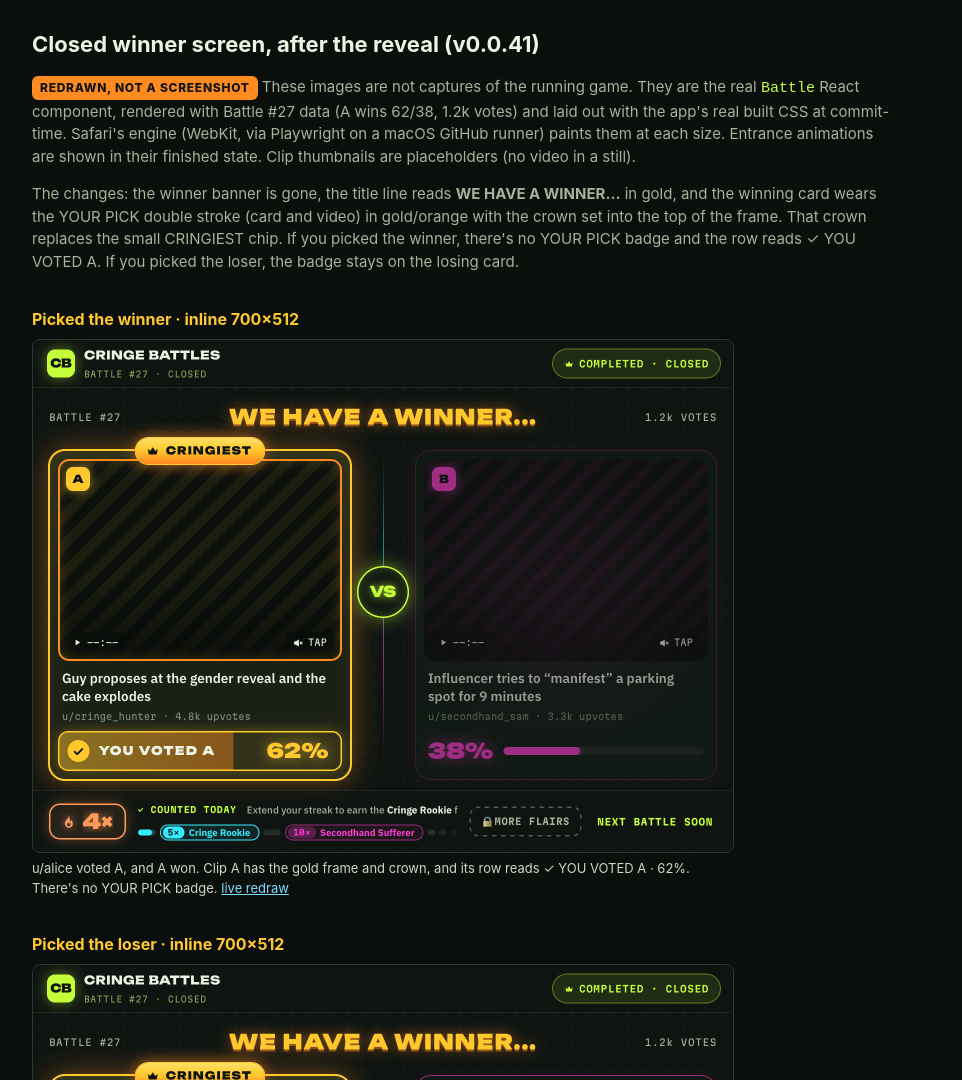
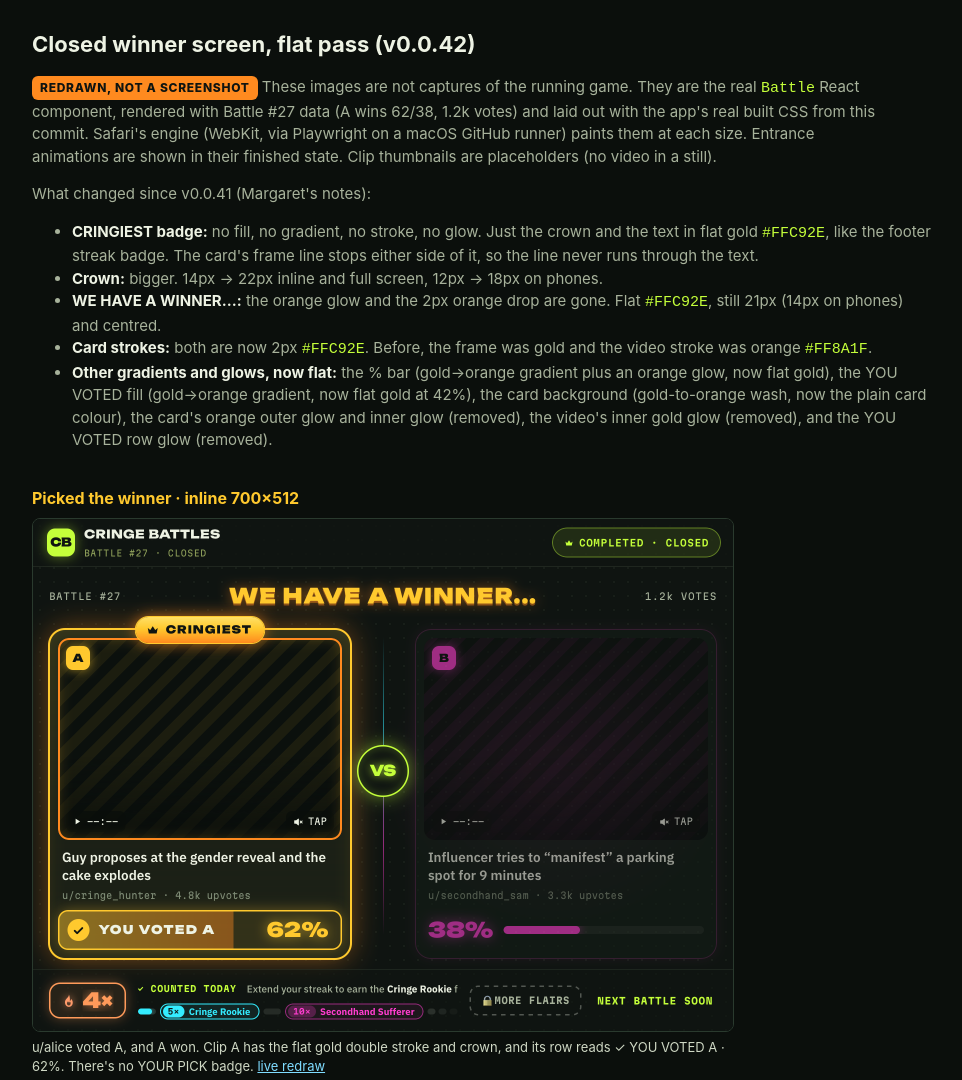
Before and after one commit to dolong/cringebattles-next-mocks, a plain HTML site: page winner-screen/index.html in a window 1280 px wide. Shown: the top 1080 px of the page, without its empty margins (18-980 px from the left). Drawn offline with Linux system fonts and the light colour scheme.

Commit message:
winner-screen v0.0.42: flat pass redraws (keep v0.0.41 shots for comparison) + pixel check

```diff
--- a/winner-screen/index.html
+++ b/winner-screen/index.html
@@ -1,23 +1,31 @@
 <!doctype html>
 <html lang="en"><head><meta charset="utf-8"><meta name="viewport" content="width=device-width,initial-scale=1">
-<title>Cringe Battles · closed winner screen (v0.0.41)</title>
+<title>Cringe Battles · closed winner screen (v0.0.42, flat pass)</title>
 <style>
 body{margin:0;background:#0b0f0c;color:#eef3e4;font:15px/1.5 -apple-system,BlinkMacSystemFont,'Segoe UI',sans-serif}
 main{max-width:1180px;margin:0 auto;padding:28px 20px 60px}
 h1{font-size:22px;margin:0 0 6px} h2{font-size:16px;margin:34px 0 8px;color:#ffc92e}
 .lbl{display:inline-block;background:#ff8a1f;color:#0f1411;font-weight:800;font-size:12px;letter-spacing:.06em;padding:3px 8px;border-radius:6px}
-p{color:#a7b29b;max-width:860px} code{color:#c4ff3a}
+p,li{color:#a7b29b;max-width:860px} code{color:#c4ff3a} b{color:#eef3e4}
 .row{display:flex;flex-wrap:wrap;gap:22px;align-items:flex-start}
 figure{margin:0} figure img{display:block;border:1px solid #2a3a2e;border-radius:8px;max-width:100%}
 figcaption{font-size:13px;color:#cfd8c4;margin-top:6px;max-width:700px}
-figcaption a{color:#7fdcff}
+figcaption a,p a{color:#7fdcff}
+table{border-collapse:collapse;font-size:13px;color:#cfd8c4} td,th{border:1px solid #2a3a2e;padding:4px 8px;text-align:left}
 </style></head><body><main>
-<h1>Closed winner screen, after the reveal (v0.0.41)</h1>
-<p><span class="lbl">REDRAWN, NOT A SCREENSHOT</span> These images are not captures of the running game. They are the real <code>Battle</code> React component, rendered with Battle #27 data (A wins 62/38, 1.2k votes) and laid out with the app's real built CSS at commit-time. Safari's engine (WebKit, via Playwright on a macOS GitHub runner) paints them at each size. Entrance animations are shown in their finished state. Clip thumbnails are placeholders (no video in a still).</p>
-<p>The changes: the winner banner is gone, the title line reads <b>WE HAVE A WINNER...</b> in gold, and the winning card wears the YOUR PICK double stroke (card and video) in gold/orange with the crown set into the top of the frame. That crown replaces the small CRINGIEST chip. If you picked the winner, there's no YOUR PICK badge and the row reads ✓ YOU VOTED A. If you picked the loser, the badge stays on the losing card.</p>
+<h1>Closed winner screen, flat pass (v0.0.42)</h1>
+<p><span class="lbl">REDRAWN, NOT A SCREENSHOT</span> These images are not captures of the running game. They are the real <code>Battle</code> React component, rendered with Battle #27 data (A wins 62/38, 1.2k votes) and laid out with the app's real built CSS from this commit. Safari's engine (WebKit, via Playwright on a macOS GitHub runner) paints them at each size. Entrance animations are shown in their finished state. Clip thumbnails are placeholders (no video in a still).</p>
+<p>What changed since v0.0.41 (Margaret's notes):</p>
+<ul>
+<li><b>CRINGIEST badge:</b> no fill, no gradient, no stroke, no glow. Just the crown and the text in flat gold <code>#FFC92E</code>, like the footer streak badge. The card's frame line stops either side of it, so the line never runs through the text.</li>
+<li><b>Crown:</b> bigger. 14px → 22px inline and full screen, 12px → 18px on phones.</li>
+<li><b>WE HAVE A WINNER...:</b> the orange glow and the 2px orange drop are gone. Flat <code>#FFC92E</code>, still 21px (14px on phones) and centred.</li>
+<li><b>Card strokes:</b> both are now 2px <code>#FFC92E</code>. Before, the frame was gold and the video stroke was orange <code>#FF8A1F</code>.</li>
+<li><b>Other gradients and glows, now flat:</b> the % bar (gold→orange gradient plus an orange glow, now flat gold), the YOU VOTED fill (gold→orange gradient, now flat gold at 42%), the card background (gold-to-orange wash, now the plain card colour), the card's orange outer glow and inner glow (removed), the video's inner gold glow (removed), and the YOU VOTED row glow (removed).</li>
+</ul>
 
 <h2>Picked the winner · inline 700×512</h2>
-<div class="row"><figure><img src="shots/picked-winner--inline-700x512.png" width="700" height="512" alt="Picked the winner, inline 700x512"><figcaption>u/alice voted A, and A won. Clip A has the gold frame and crown, and its row reads ✓ YOU VOTED A · 62%. There's no YOUR PICK badge. <a href="cap/picked-winner--inline-700x512.html">live redraw</a></figcaption></figure></div>
+<div class="row"><figure><img src="shots/picked-winner--inline-700x512.png" width="700" height="512" alt="Picked the winner, inline 700x512"><figcaption>u/alice voted A, and A won. Clip A has the flat gold double stroke and crown, and its row reads ✓ YOU VOTED A · 62%. There's no YOUR PICK badge. <a href="cap/picked-winner--inline-700x512.html">live redraw</a></figcaption></figure></div>
 
 <h2>Picked the loser · inline 700×512</h2>
 <div class="row"><figure><img src="shots/picked-loser--inline-700x512.png" width="700" height="512" alt="Picked the loser, inline 700x512"><figcaption>u/alice voted B, and A won. A has the gold frame and crown. B keeps its YOUR PICK badge, and its row is the plain 38%. <a href="cap/picked-loser--inline-700x512.html">live redraw</a></figcaption></figure></div>
@@ -36,4 +44,11 @@ figcaption a{color:#7fdcff}
 <figure><img src="shots/fullscreen-picked-winner--fullscreen-1100x760.png" width="550" alt="Full screen, picked the winner"><figcaption>Full screen, picked the winner. <a href="cap/fullscreen-picked-winner--fullscreen-1100x760.html">live redraw</a></figcaption></figure>
 <figure><img src="shots/fullscreen-picked-loser--fullscreen-1100x760.png" width="550" alt="Full screen, picked the loser"><figcaption>Full screen, picked the loser. <a href="cap/fullscreen-picked-loser--fullscreen-1100x760.html">live redraw</a></figcaption></figure>
 </div>
+
+<h2>Before (v0.0.41) for comparison</h2>
+<div class="row">
+<figure><img src="v041/shots/picked-winner--inline-700x512.png" width="700" height="512" alt="v0.0.41 picked the winner, inline"><figcaption>v0.0.41, picked the winner, inline: filled gradient badge with a stroke, 14px crown, 3D title, orange video stroke, gradient bar.</figcaption></figure>
+</div>
+
+<!--PIXELCHECK-->
 </main></body></html>
```
Also changed, not shown: winner-screen/cap/fullscreen-picked-loser--fullscreen-1100x760.html (+1 -1 lines), winner-screen/cap/fullscreen-picked-winner--fullscreen-1100x760.html (+1 -1 lines), winner-screen/cap/no-vote--inline-700x512.html (+1 -1 lines), winner-screen/cap/picked-loser--inline-700x512.html (+1 -1 lines), winner-screen/cap/picked-loser--phone-390x512.html (+1 -1 lines), winner-screen/cap/picked-winner--inline-700x512.html (+1 -1 lines), winner-screen/cap/picked-winner--phone-390x512.html (+1 -1 lines), winner-screen/cap/app.css, winner-screen/v041/shots/fullscreen-picked-loser--fullscreen-1100x760.png (added), winner-screen/v041/shots/fullscreen-picked-winner--fullscreen-1100x760.png (added), winner-screen/v041/shots/no-vote--inline-700x512.png (added), winner-screen/v041/shots/picked-loser--inline-700x512.png (added), winner-screen/v041/shots/picked-loser--phone-390x512.png (added), winner-screen/v041/shots/picked-winner--inline-700x512.png (added), 1 more files, 1 other file.
